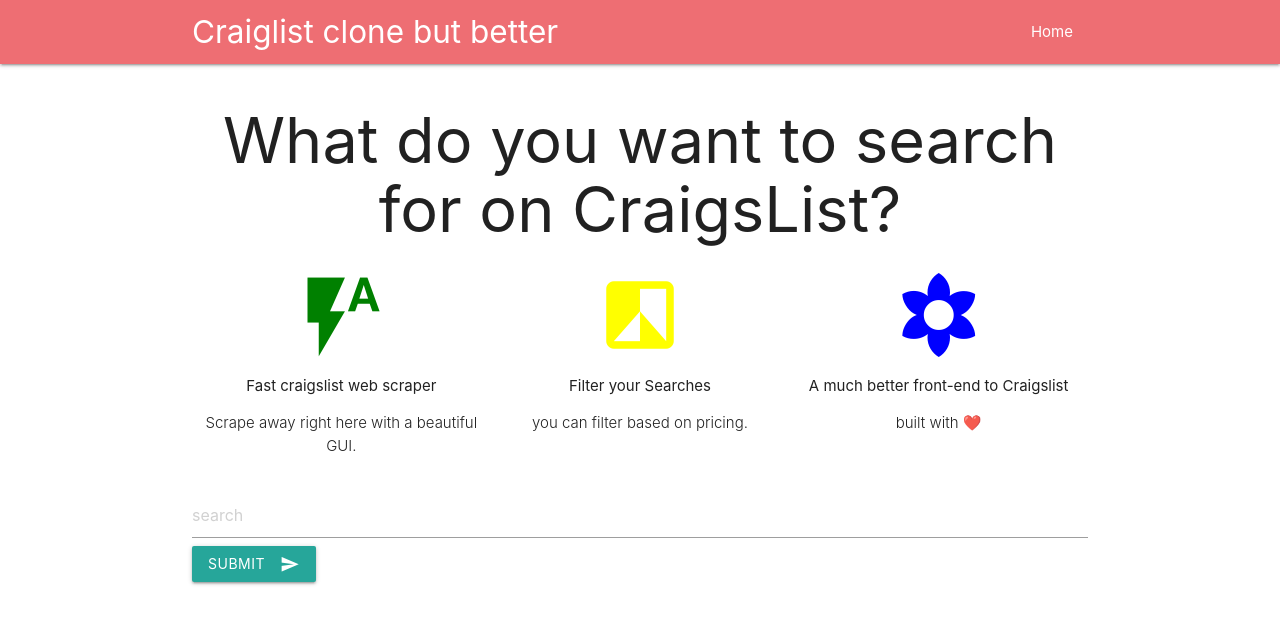
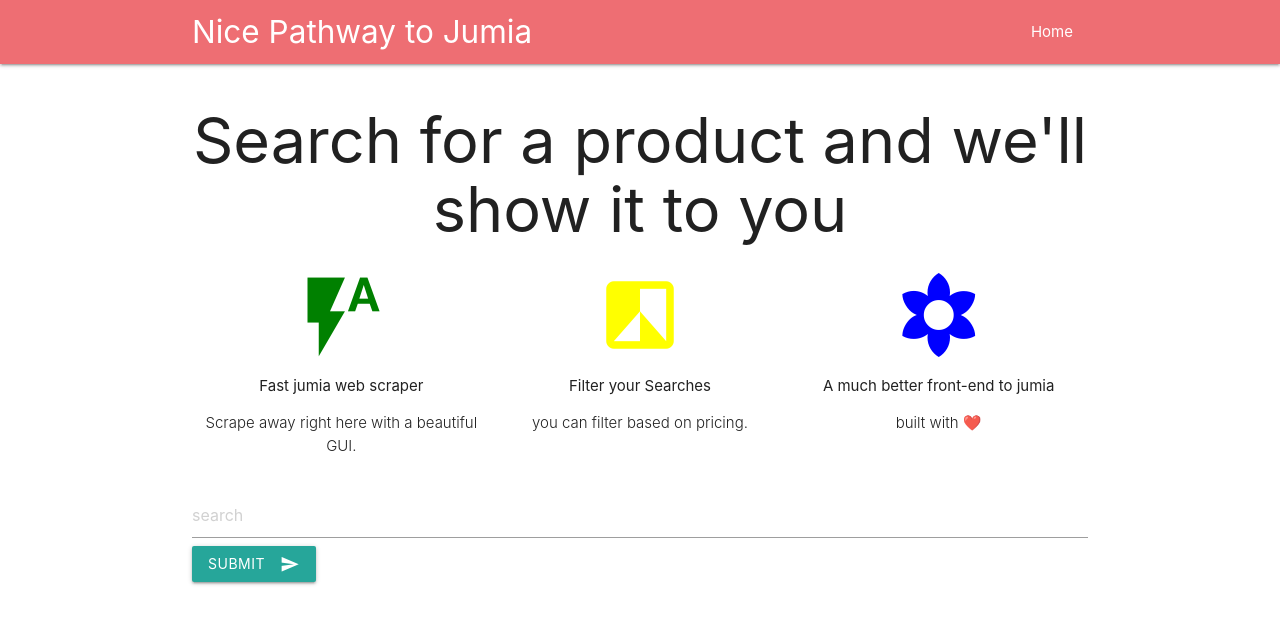
Before and after one commit to jupiterBill/webscraper, a Django app: page / in a window 1280 px wide. Shown: the top 624 px of the page. Run offline with Django 4.2, Linux system fonts and the light colour scheme.

Commit message:
jumia revisit

```diff
--- a/mysite/craigslist/views.py
+++ b/mysite/craigslist/views.py
@@ -2,13 +2,32 @@
 from django.shortcuts import render
 from django.http import HttpResponse
 from bs4 import BeautifulSoup
+from requests.compat import quote_plus
+from . import models
+JUMIA_URL = 'https://www.jumia.com.ng/catalog/?q={}'
 def index(request):
     return render(request, template_name= 'base.html')
 def new_search(request):
+
     search = request.POST["search"]
+    #models.Search.objects.create(search=search)
+    final_url = JUMIA_URL.format(quote_plus(search))
+    response = requests.get(final_url).text
+    soup = BeautifulSoup(response, features='html.parser')
+    lsts = soup.find_all("a",  {'class': 'core'})
+    detail =[]
+    for link in lsts:
+        name = link.find("h3").get_text()
+        price =(link.find("div",{"class":"prc"}).get_text())
+        image = link.find("div", {'class': 'img-c'}).find("img",{"class":"img"}).get("data-src")
+        more_det = link.get("href")
+        detail.append((name,price,image,more_det))
+
+    print(detail)
     context = {
-        "search": search
+        "search": search,
+        "detail":detail
     }
-    print(search)
+
     return render(request, "craigslist/new_search.html",context)
 # Create your views here.
--- a/mysite/templates/base.html
+++ b/mysite/templates/base.html
@@ -15,20 +15,20 @@
     <body>
         <nav>
     <div class="container nav-wrapper">
-        <a href="/" class="brand-logo">Craiglist clone but better</a>
+        <a href="/" class="brand-logo">Nice Pathway to Jumia</a>
         <ul id="nav-mobile" class="right">
             <li><a href="/">Home</a></li>
         </ul>
     </div>
 </nav>
         <div class="container">
-    <h1 style="text-align: center">What do you want to search for on CraigsList?</h1>
+    <h1 style="text-align: center">Search for a product and we'll show it to you</h1>
     <div class="row">
         <div class="col s4">
             <!-- Promo Content 1 goes here -->
             <div class="center">
                 <i class="large material-icons" style="color: #008000 ">flash_auto</i>
-                <p>Fast craigslist web scraper</p>
+                <p>Fast jumia web scraper</p>
                 <p class="light center">Scrape away right here with a beautiful GUI.</p>
             </div>
         </div>
@@ -46,7 +46,7 @@
             <!-- Promo Content 3 goes here -->
             <div class="center">
                 <i class="large material-icons" style="color: blue">filter_vintage</i>
-                <p>A much better front-end to Craigslist</p>
+                <p>A much better front-end to jumia</p>
                 <p class="light center"> built  with ❤️</p>
             </div>
         </div>
```
Also changed, not shown: mysite/templates/craigslist/new_search.html (+6 -6 lines).
